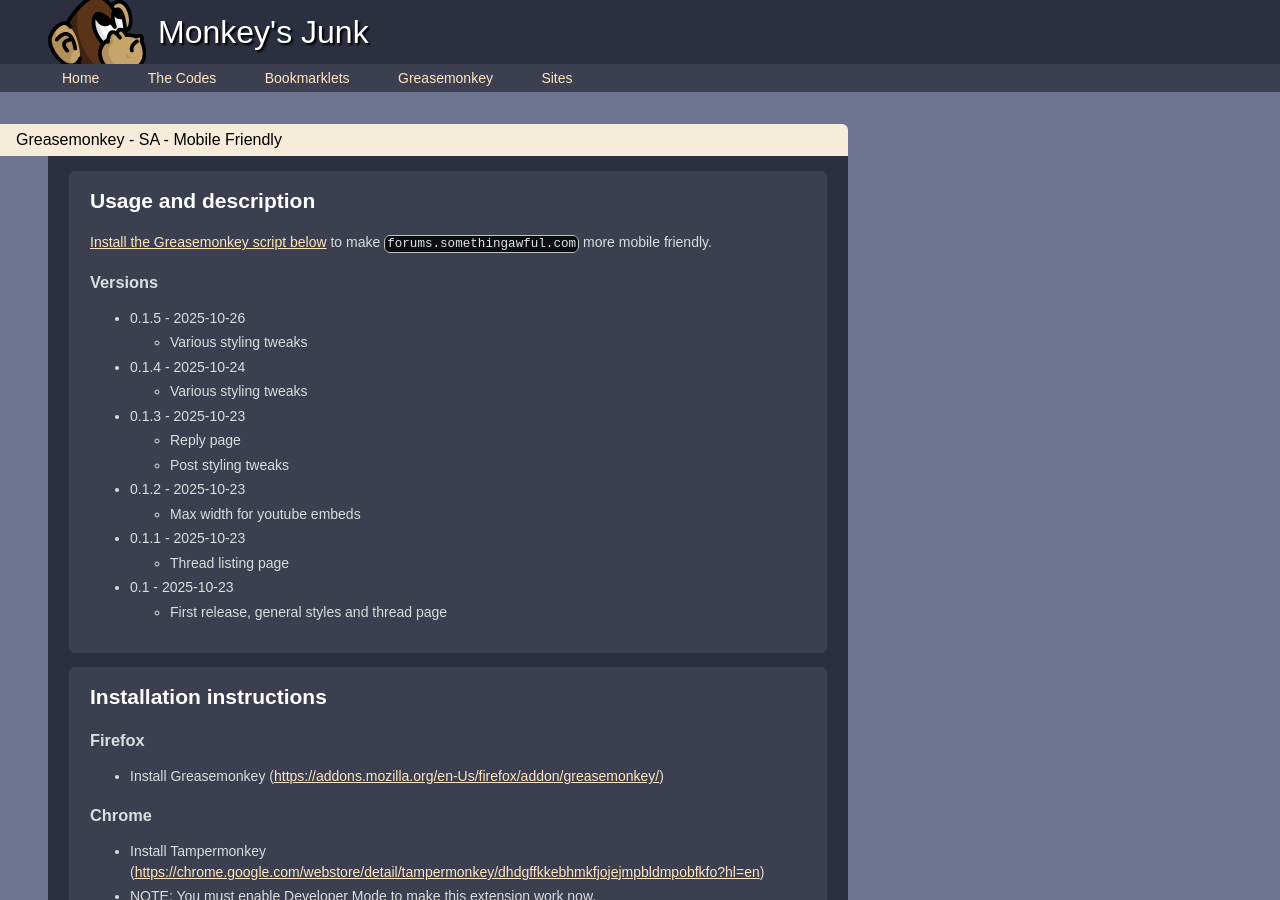
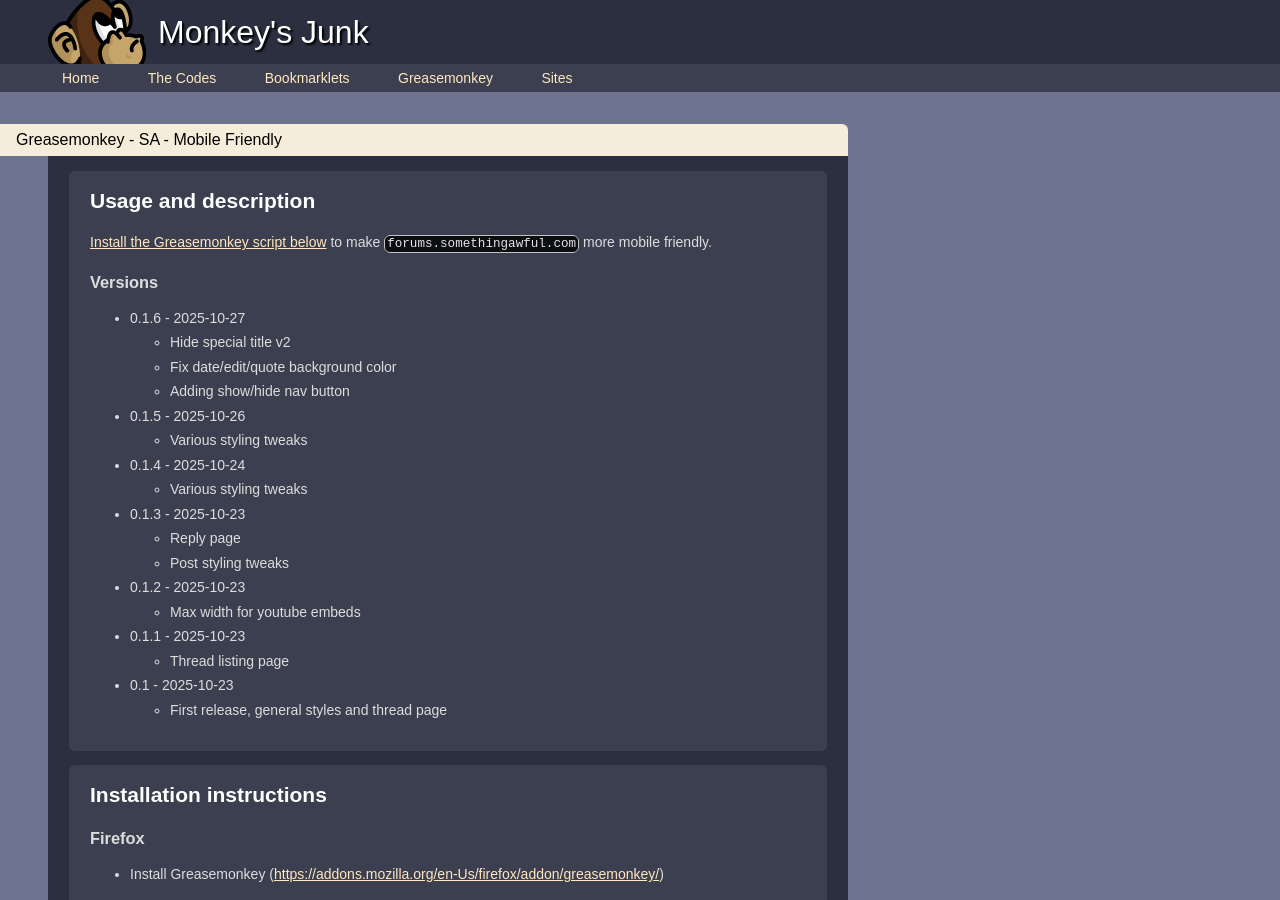
Before and after one commit to cwmonkey/cwmonkey.github.io, a Jekyll site: the page built from greasemonkey/sa-mobile-friendly/index.html, in a window 1280 px wide and 900 px high. Built offline with Jekyll 4.4.1, drawn with Linux system fonts in a browser that asks for light colours; nearby versions of some CDN libraries; some web fonts are replaced.

Commit message:
Add show/hide nav button and other styling tweaks

```diff
--- a/_includes/greasemonkey/sa-mobile-friendly/version
+++ b/_includes/greasemonkey/sa-mobile-friendly/version
@@ -1 +1 @@
-0.1.5
+0.1.6
--- a/greasemonkey/sa-mobile-friendly/index.html
+++ b/greasemonkey/sa-mobile-friendly/index.html
@@ -12,6 +12,14 @@
 	<h3>Versions</h3>
 
 	<ul>
+		<li>
+			0.1.6 - 2025-10-27
+			<ul>
+				<li>Hide special title v2</li>
+				<li>Fix date/edit/quote background color</li>
+				<li>Adding show/hide nav button</li>
+			</ul>
+		</li>
 		<li>
 			0.1.5 - 2025-10-26
 			<ul>
```
Also changed, not shown: _includes/greasemonkey/sa-mobile-friendly/sa-mobile-friendly.css (+69 -13 lines), greasemonkey/sa-mobile-friendly/sa-mobile-friendly.user.js (+34 -0 lines).
